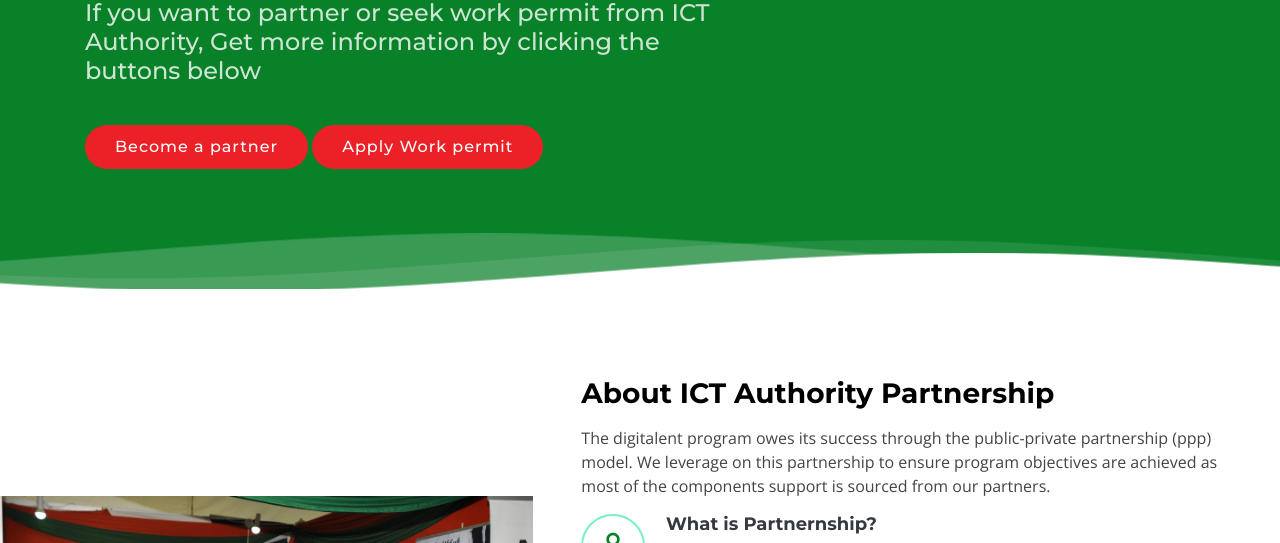
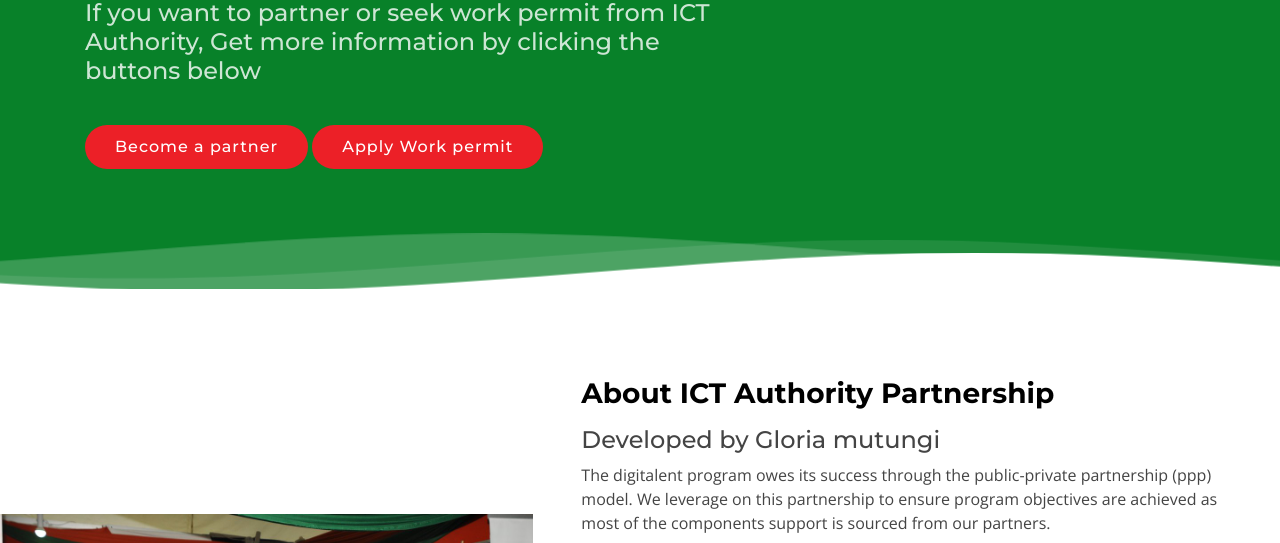
Before and after one commit to sosmongare/icta-landing-page, a plain HTML site: page index.html in a window 1280 px wide. Shown: the part 253-796 px from the top of the page. Drawn offline with nearby package versions, Linux system fonts and the light colour scheme.

Commit message:
changes to add h4 label

```diff
--- a/index.html
+++ b/index.html
@@ -114,6 +114,7 @@ If you want to partner or seek work permit from ICT Authority, Get more informat
 
           <div class="col-xl-7 col-lg-6 icon-boxes d-flex flex-column align-items-stretch justify-content-center py-5 px-lg-5" data-aos="fade-left">
             <h3>About ICT Authority Partnership</h3>
+            <h4>Developed by Gloria mutungi</h4>
             <p>The digitalent program owes its success through the public-private partnership (ppp) model.
             We leverage on this partnership to ensure program objectives are achieved as most of the components support is sourced from our partners.</p>
 
```
